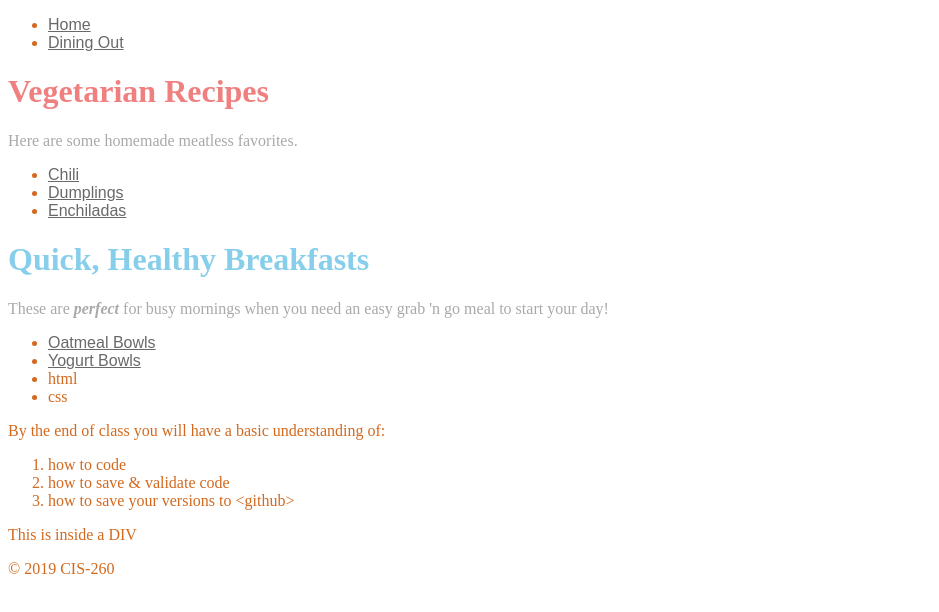
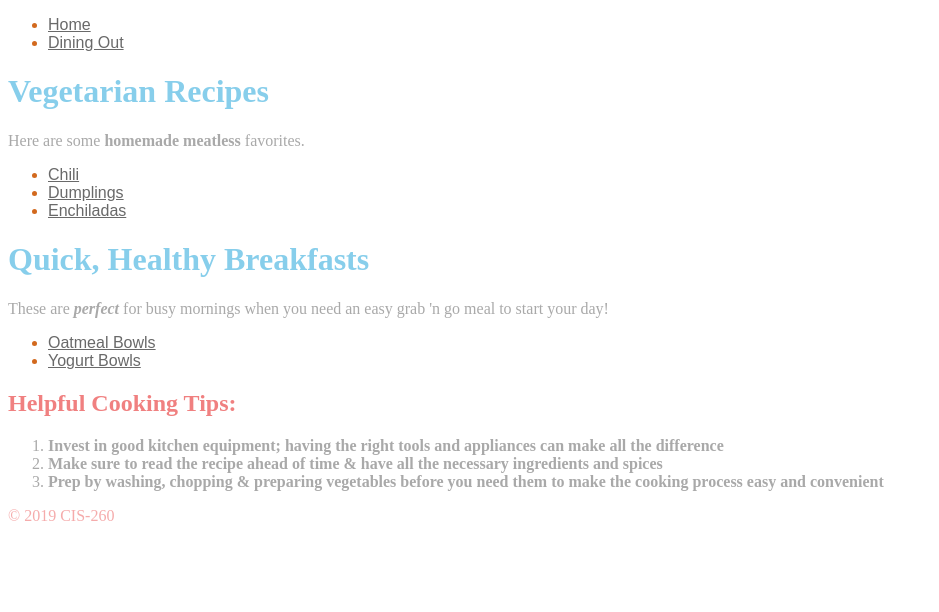
Before and after one commit to sydney-pfeifer/assignment1, a plain HTML site: page diningin.html in a window 1280 px wide. Shown: the whole page, without its empty margins (0-939 px from the left). Drawn offline with Linux system fonts and the light colour scheme.

Commit message:
assignment 1

```diff
--- a/diningin.html
+++ b/diningin.html
@@ -22,8 +22,8 @@
     </header>
 
     <main>
-        <h1 style="color: lightcoral">Vegetarian Recipes</h1>
-        <p style="color: darkgray">Here are some homemade meatless favorites.</p>
+        <h1 style="color: skyblue">Vegetarian Recipes</h1>
+        <p style="color: darkgray">Here are some <strong>homemade meatless</strong> favorites.</p>
         <ul>
             <li><a href="https://www.foodnetwork.com/recipes/food-network-kitchen/spicy-vegetarian-chili-recipe-2119134" target="_blank">Chili</a></li>
             <li><a href="https://www.foodnetwork.com/recipes/alton-brown/vegetarian-steamed-dumplings-recipe-1942919" target="_blank">Dumplings</a></li>
@@ -36,22 +36,19 @@
         <ul>
             <li><a href="https://www.foodnetwork.com/healthy/packages/healthy-every-week/quick-and-simple/5-sweet-spins-on-oatmeal-bowls" target="_blank">Oatmeal Bowls</a></li>
             <li><a href="https://www.foodnetwork.com/healthy/packages/healthy-every-week/quick-and-simple/5-sweet-spins-on-yogurt-bowls" target="_blank">Yogurt Bowls</a></li>
-            <li>html</li>
-            <li>css</li>
         </ul>
 
-        <p>By the end of class you will have a basic understanding of:</p>
+        <h2 style="color: lightcoral">Helpful Cooking Tips:</h2>
         <ol>
-            <li>how to code</li>
-            <li>how to save &amp; validate code</li>
-            <li>how to save your versions to &lt;github&gt;</li>
+            <li style="color: darkgray; font-family: serif"><strong>Invest in good kitchen equipment; having the right tools and appliances can make all the difference</strong></li>
+            <li style="color: darkgray; font-family: serif"><strong>Make sure to read the recipe ahead of time &amp; have all the necessary ingredients and spices</strong></li>
+            <li style="color: darkgray; font-family: serif"><strong>Prep by washing, chopping &amp; preparing vegetables before you need them to make the cooking process easy and convenient</strong></li>
         </ol>
 
-        <div>This is inside a DIV</div>
     </main>
 
     <footer>
-        <p>&copy; 2019 CIS-260 </p>
+        <p style="color: rgba(240, 128, 128, 0.66)">&copy; 2019 CIS-260 </p>
     </footer>
 </body>
 </html>
```
